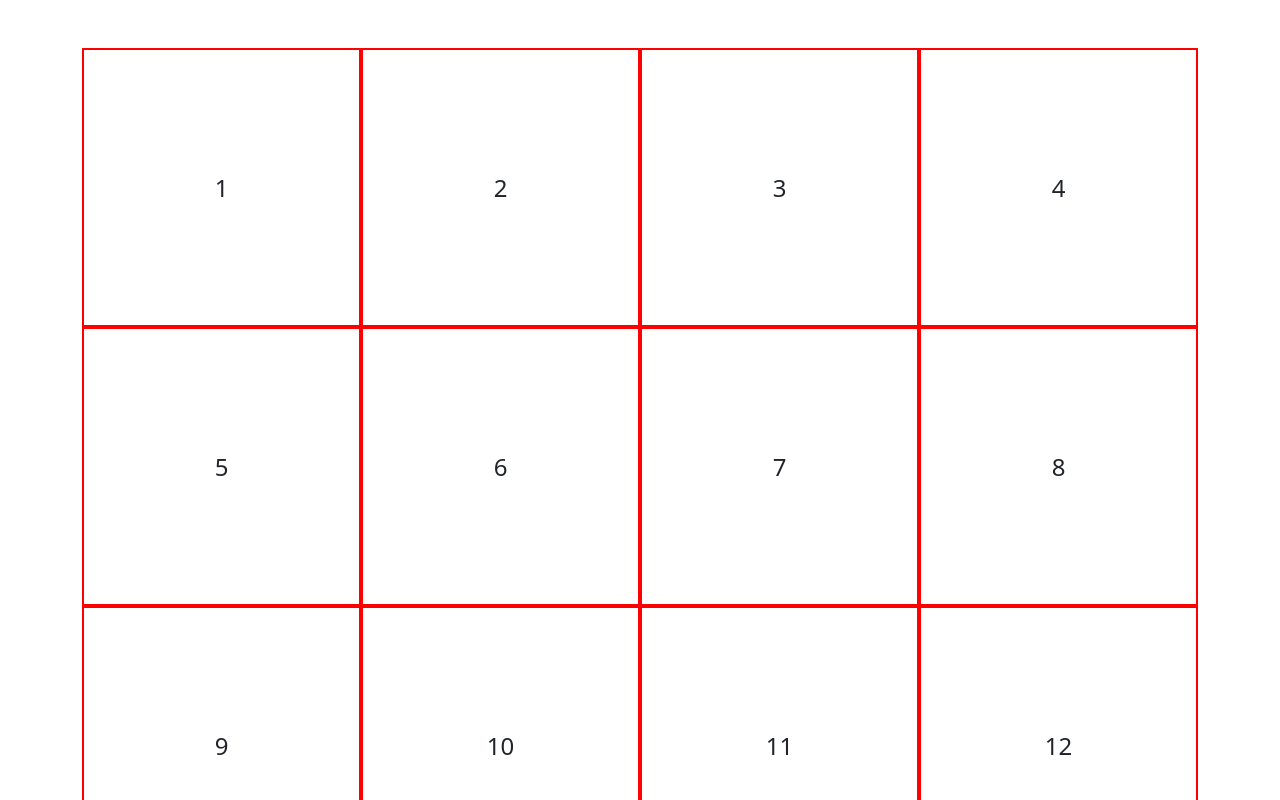
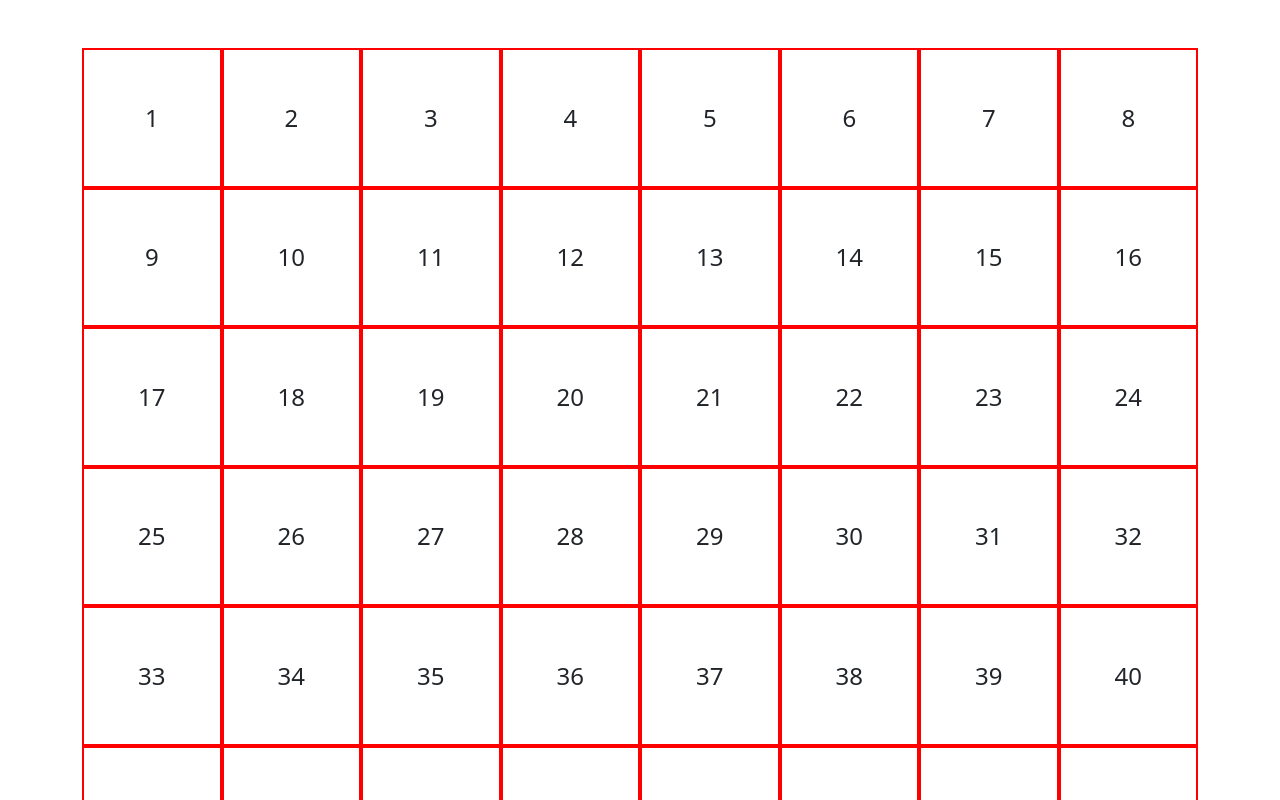
Before and after one commit to Jero1304/js-campominato-grid, a plain HTML site: page index.html in a window 1280 px wide. Both pictures are taken after a click on the button "Play". Shown: the top 800 px of the page. Drawn offline with nearby package versions, Linux system fonts and the light colour scheme.

Commit message:
FEAT stampa numero della cella

```diff
--- a/index.html
+++ b/index.html
@@ -15,8 +15,8 @@
           <div class="griglia py-5">
 
           </div>
+          <button id="grid-btn" type="button" class="btn btn-outline-danger">Play</button>
 
-          <button id="grid-btn" type="button" class="btn btn-outline-danger">Play</button>
 
         </div>
       </main>
--- a/js/app.js
+++ b/js/app.js
@@ -1,12 +1,12 @@
 console.log('griglia');
 
-let latoGriglia = 4;
+let latoGriglia = 8;
 let numeroCelle = latoGriglia **2;
 console.log('lato griglia:',latoGriglia,'numero celle:',numeroCelle);
 
 const grigliaEle = document.querySelector('.griglia');
-const gridBtnEle = document.getElementById('grid-btn')
-console.log(grigliaEle,gridBtnEle);
+const gridBtnEle = document.getElementById('grid-btn');
+console.log('griglia:',grigliaEle,'button:',gridBtnEle);
 
 gridBtnEle.addEventListener('click', function(){
     for (let i = 0; i < numeroCelle; i++) {
@@ -14,9 +14,21 @@ gridBtnEle.addEventListener('click', function(){
         console.log(num);
 
         let divString = ` <div class="cella" style="width: calc(100% / ${latoGriglia});" >${num} </div> `;
-        console.log(divString);
+        console.log('stringa:',divString);
+        grigliaEle.innerHTML += divString;
 
-        grigliaEle.innerHTML += divString;
+
+
+    }
+
+    const cellaEle = document.querySelectorAll('.cella');
+    for (let i = 0; i < cellaEle.length; i++) {
+        let cellaSingola = cellaEle[i];
+        cellaSingola.addEventListener('click', function(){
+            console.log(`cella numero ${i + 1}`);
+
+        })
+
     }
 
 })
```
